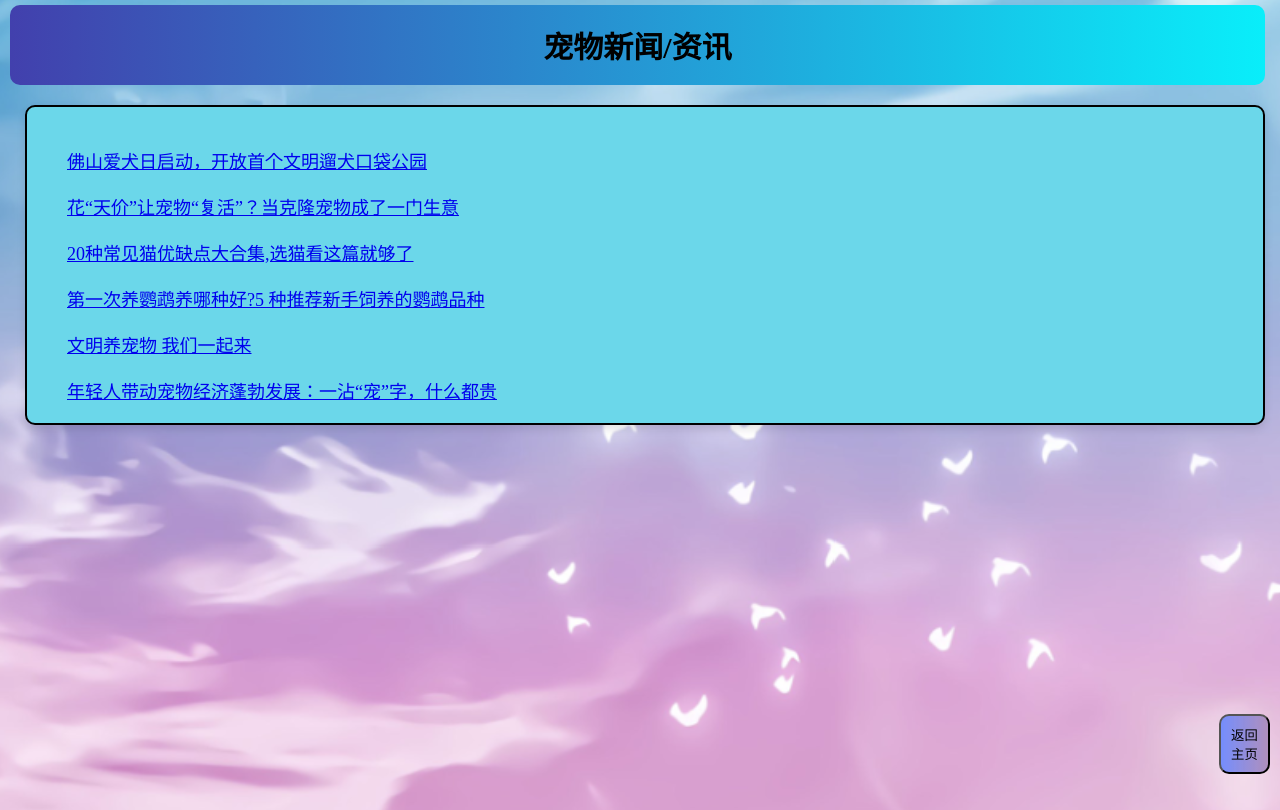
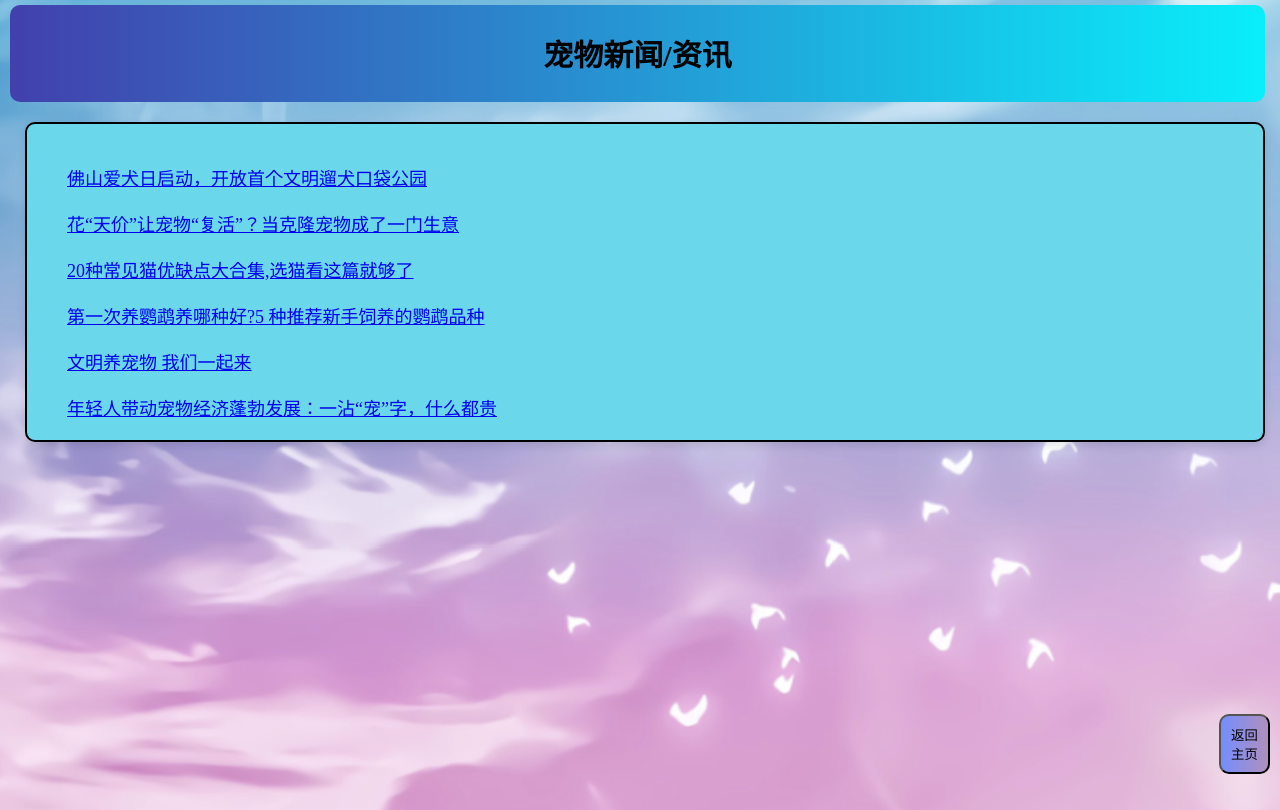
Before and after one commit to u23sw23/first-green-book, a plain HTML site: page 宠物新闻.html in a window 1280 px wide. Drawn offline with Linux system fonts and the light colour scheme.

Commit message:
Update 宠物新闻.html

```diff
--- a/宠物新闻.html
+++ b/宠物新闻.html
@@ -18,7 +18,7 @@
 
     header{
       background-image: linear-gradient(to right,#4240ad,#09eefa);
-      height:80px;
+      height:12.1vh;
       display:flex;
       justify-content: center; /* 水平居中:一旦使用了flex的display就不能再用text-align表示水平居中了，要用这个justify-content*/
       align-items: center; /* 垂直居中 */
```
